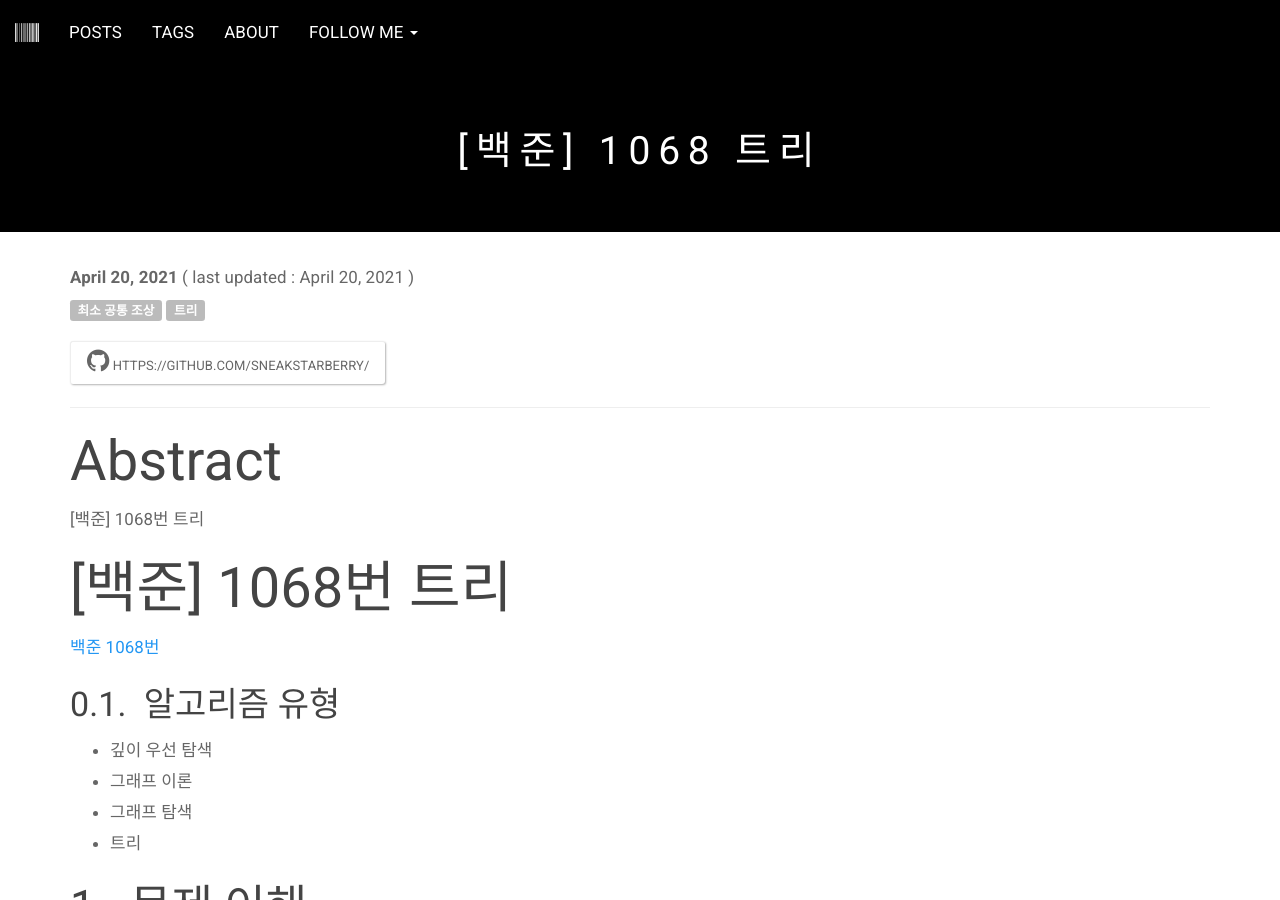
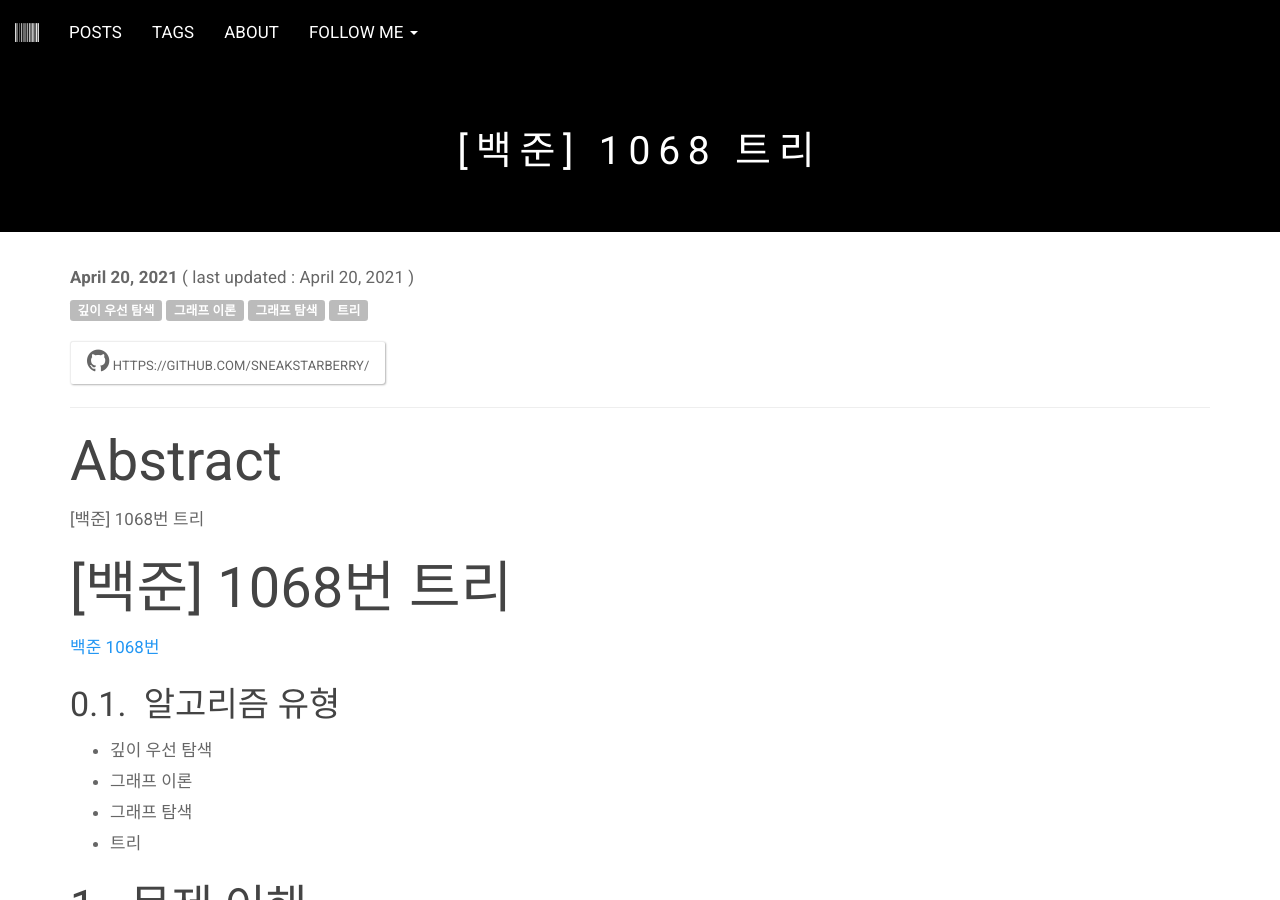
Before and after one commit to sneakstarberry/sneakstarberry.github.io, a Jekyll site: the page built from _posts/2021-04-20-nojam1068.md, in a window 1280 px wide and 900 px high. Built offline with Jekyll 4.4.1, drawn with Linux system fonts in a browser that asks for light colours; comment, search, counter and statistics services are not loaded.

Commit message:
fix: tags

```diff
--- a/_posts/2021-04-20-nojam1068.md
+++ b/_posts/2021-04-20-nojam1068.md
@@ -5,7 +5,7 @@ published: 2021-04-20 21:30:01 +0200
 read_time: true
 comments: true
 categories: development
-tags: [최소 공통 조상, 트리]
+tags: [깊이 우선 탐색, 그래프 이론, 그래프 탐색, 트리]
 github: "https://github.com/sneakstarberry/"
 noimage: true
 ---
```
